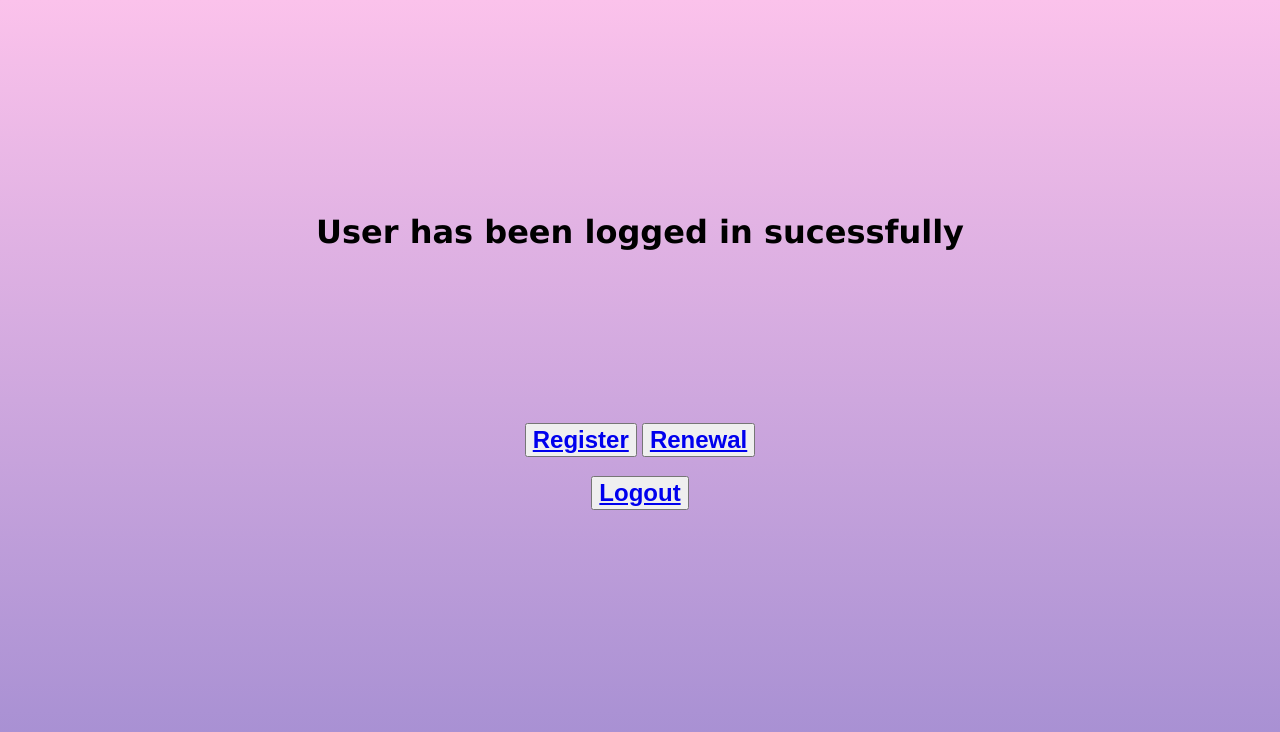
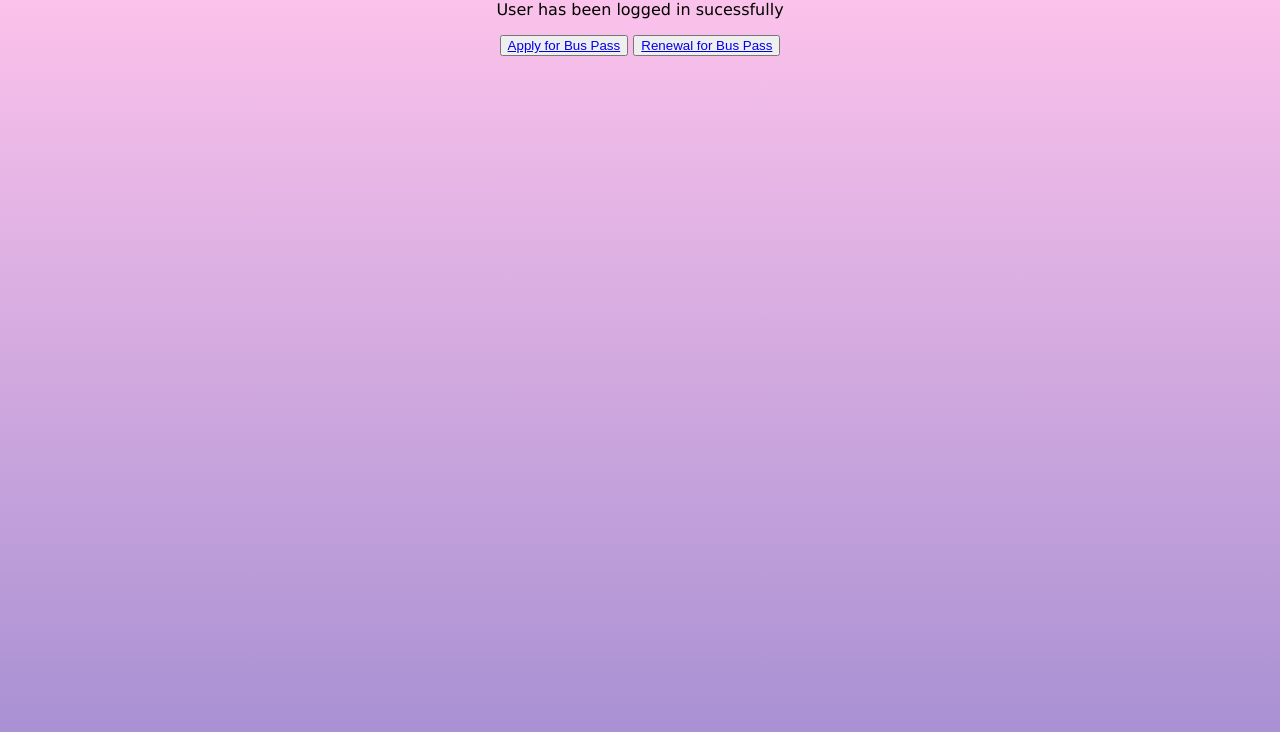
Before and after one commit to dasurv/BusPassRegistration, a plain HTML site: page myaccount.html in a window 1280 px wide. Drawn offline with Linux system fonts and the light colour scheme.

Commit message:
edited html pages

```diff
--- a/myaccount.html
+++ b/myaccount.html
@@ -1,34 +1,15 @@
 <html>
 <head>
-<style>
-h1 {
-font-size: 2em;
-margin-top: 6.67em;
-margin-bottom: 5.67em;
-margin-left: 0;
-margin-right: 0;
-}
-</style>
-<style>
-button {
-font-size: 1.5em;
-margin-top: -0.67em;
-margin-bottom: 0.67em;
-margin-left: 0;
-margin-right: 0;
-font-weight: bold;
-}
-</style>
+
+
 <link href="style.css" type="text/css" rel="stylesheet"/>
 
 </head>
 
-<h1> User has been logged in sucessfully</h1>
-<button><a href="file:///C:/Users/nagaamara.ganga/Desktop/try/register.html">Register</a></button>
-<button><a href="file:///C:/Users/nagaamara.ganga/Desktop/try/Renewal.html">Renewal</a></button>
+<p> User has been logged in sucessfully</p>
+<button><a href="file:///C:/Users/nagaamara.ganga/Desktop/try/register.html">Apply for Bus Pass</a></button>
+<button><a href="file:///C:/Users/nagaamara.ganga/Desktop/try/Renewal.html">Renewal for Bus Pass</a></button>
 <br>
 <br>
 
-<button><a href="file:///C:/Users/nagaamara.ganga/Desktop/try/index.html">Logout</a></button>
-
 </html>
```
Also changed, not shown: Renewal.html (+0 -6 lines), index.html (+2 -1 lines), register.html (+5 -3 lines).
